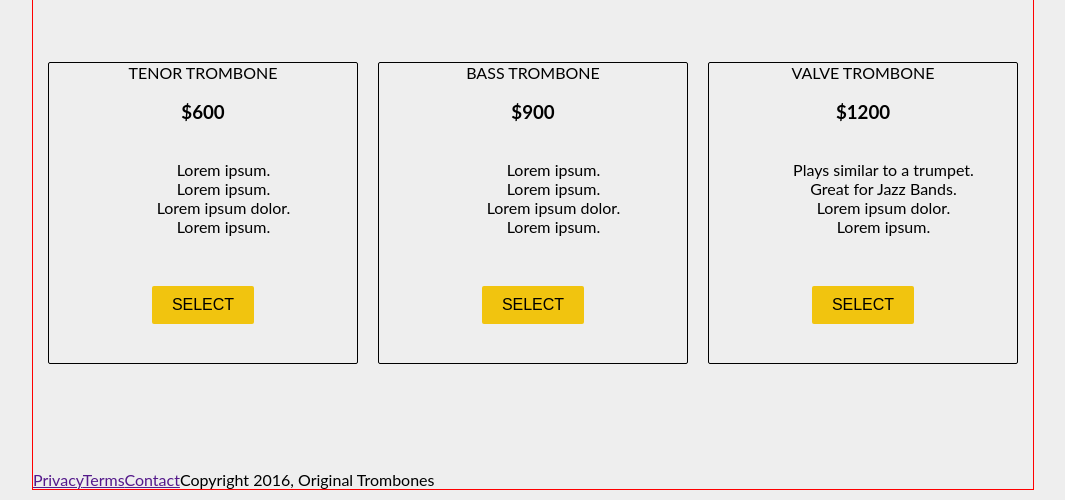
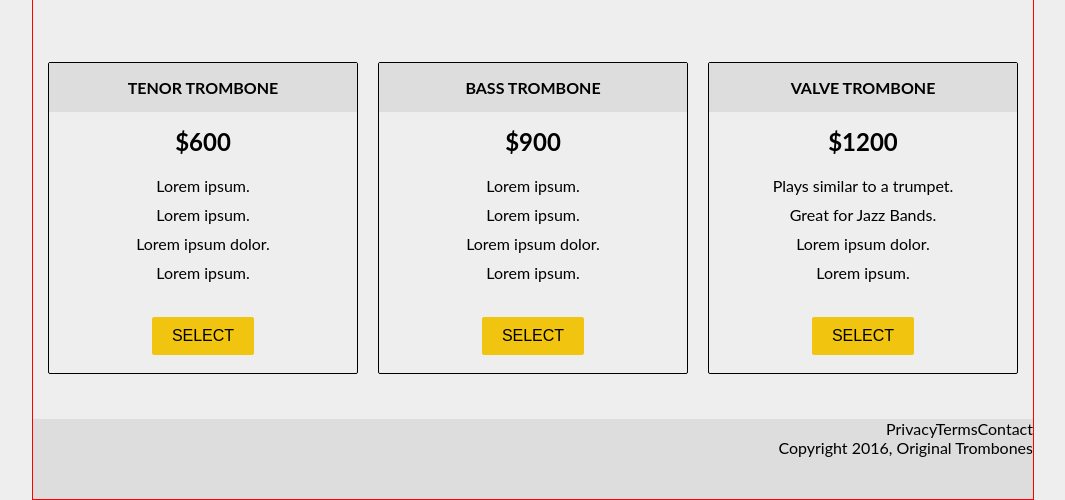
Before and after one commit to alfie997/product_landing_page, a plain HTML site: page index.html in a window 1280 px wide. Shown: the part 1024-1524 px from the top of the page, without its empty margins (107-1172 px from the left). Drawn offline with Linux system fonts and the light colour scheme; a web font is replaced by a local one.

Commit message:
Edit all 9

```diff
--- a/index.html
+++ b/index.html
@@ -50,40 +50,41 @@
     </section>
     <section id="Pricing">
       <div class="tenor">
-        <legend>TENOR TROMBONE</legend>
-        <h3>$600</h3>
-        <p>
-          Lorem ipsum.
-          Lorem ipsum.
-          Lorem ipsum dolor.
-          Lorem ipsum.
-        </p>
+        <h3>TENOR TROMBONE</h3>
+        <h4>$600</h4>
+        <ul>
+          <li>Lorem ipsum.</li>
+          <li>Lorem ipsum.</li>
+          <li>Lorem ipsum dolor.</li>
+          <li>Lorem ipsum.</li>
+        </ul>
         <input type="submit" id="submit" value="SELECT"></input>
       </div>
       <div class="bass">
-        <legend>BASS TROMBONE</legend>
-        <h3>$900</h3>
-        <p>
-          Lorem ipsum.
-          Lorem ipsum.
-          Lorem ipsum dolor.
-          Lorem ipsum.
-        </p>
+        <h3>BASS TROMBONE</h3>
+        <h4>$900</h4>
+        <ul>
+          <li>Lorem ipsum.</li>
+          <li>Lorem ipsum.</li>
+          <li>Lorem ipsum dolor.</li>
+          <li>Lorem ipsum.</li>
+        </ul>
         <input type="submit" id="submit" value="SELECT"></input>
       </div>
       <div class="valve">
-        <legend>VALVE TROMBONE</legend>
-        <h3>$1200</h3>
-        <p>
-          Plays similar to a trumpet.
-          Great for Jazz Bands.
-          Lorem ipsum dolor.
-          Lorem ipsum.
-        </p>
+        <h3>VALVE TROMBONE</h3>
+        <h4>$1200</h4>
+        <ul>
+          <li>Plays similar to a trumpet.</li>
+          <li>Great for Jazz Bands.</li>
+          <li>Lorem ipsum dolor.</li>
+          <li>Lorem ipsum.</li>
+        </ul>
         <input type="submit" id="submit" value="SELECT"></input>
       </div>
     </section>
-    <footer><a href="">Privacy</a><a href="">Terms</a><a href="">Contact</a>Copyright 2016, Original Trombones
+    <footer><a href="#">Privacy</a><a href="#">Terms</a><a href="#">Contact</a><br/>
+      Copyright 2016, Original Trombones
     </footer>
   </div>
 </body>
--- a/styles.css
+++ b/styles.css
@@ -65,6 +65,11 @@ a.nav-link {
   background-color: #f1c40f;
   cursor: pointer;
   margin-top: 15px;
+  transition: 1s;
+}
+
+#submit:hover {
+  background-color: orange;
 }
 
 #Features {
@@ -117,7 +122,7 @@ a.nav-link {
 #Pricing div {
   border: 1px solid black;
   border-radius: 2px;
-  height: 300px;
+  height: 310px;
   width: 310px;
 }
 
@@ -129,20 +134,49 @@ a.nav-link {
   margin-right: 20px;
 }
 
+h3 {
+  font-size: 1rem;
+  background-color: #ddd;
+  padding-top: 15px;
+  padding-bottom: 15px;
+  margin: 0;
+}
+
+h4 {
+  font-size: 1.5rem;
+  margin: 15px 0 20px 0;
+  padding: 0;
+}
+
+ul {
+  list-style: none;
+  margin: 0;
+  padding: 0;
+}
+
+li {
+  margin-bottom: 10px;
+}
+
 #Pricing input {
   font-weight: normal;
   padding-top: 10px;
   padding-bottom: 10px;
-}
-
-#Pricing p {
-  display: block;
-  white-space: pre;
+  margin: 25px 0 0 0;
 }
 
 footer {
   position: absolute;
   bottom: 0;
+  background-color: #ddd;
+  width: 100%;
+  height: 80px;
+  text-align: end;
+}
+
+footer a {
+  color: inherit;
+  text-decoration: none;
 }
 
 @media (max-width: 800px) {
```
